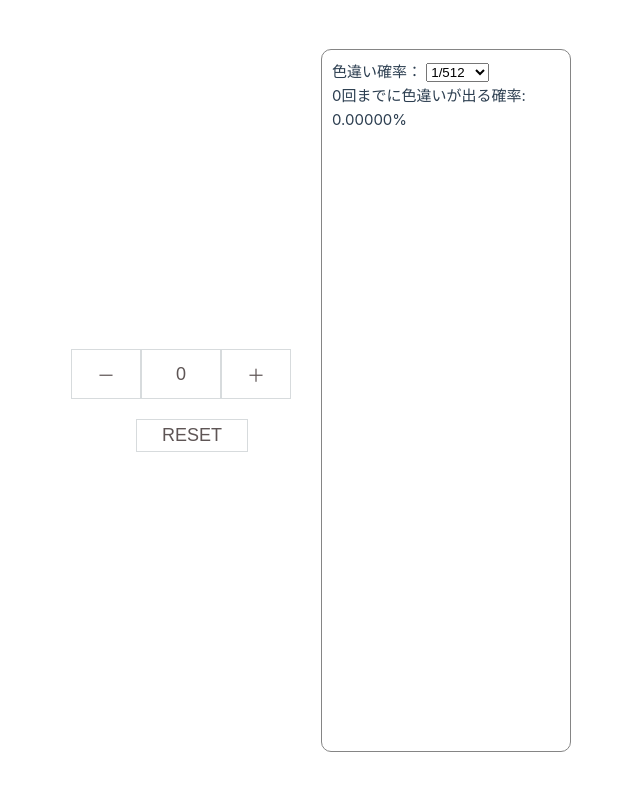
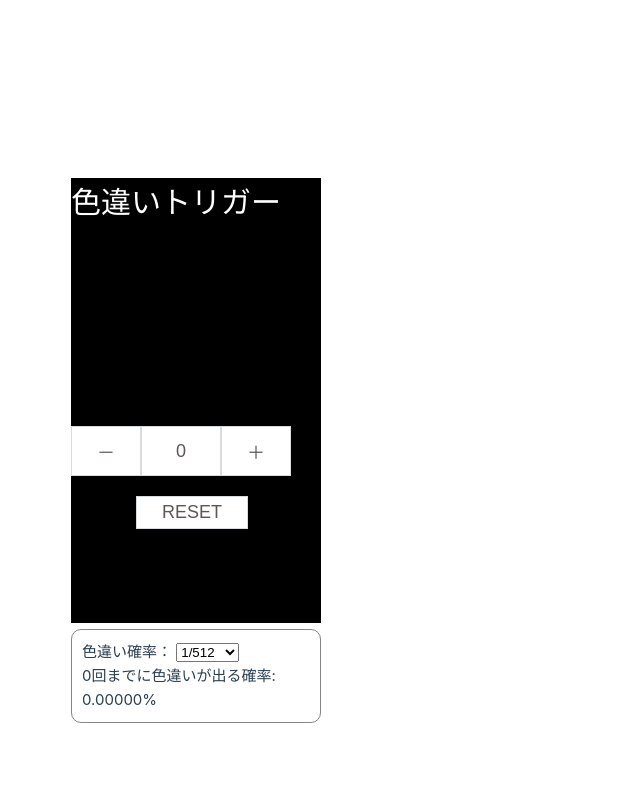
Before and after one commit to kazu0708/shiny_calc, a Vue app: page / in a window 1280 px wide. Shown: the top 790 px of the page, without its empty margins (319-959 px from the left). Built offline with nearby package versions, Linux system fonts and the light colour scheme.

Commit message:
タイトルの追加,背景色の変更

```diff
--- a/src/App.vue
+++ b/src/App.vue
@@ -18,6 +18,8 @@ const reset = () => count.value = 0;
 </script>
 
 <template>
+<div class="bod">
+<h1>色違いトリガー</h1>
   <div class="container">
     <div class="field">
       <button class="button" @click="decrement">－</button>
@@ -42,11 +44,16 @@ const reset = () => count.value = 0;
       <p>{{ probability }}%</p>
     </div>
   </div>
+  </div>
 </template>
 
 <style scoped>
-body {
+h1{
+  color:white;
+}
+.bod {
   width: 100%;
+  background-color:black;
 }
 
 .container {
```
